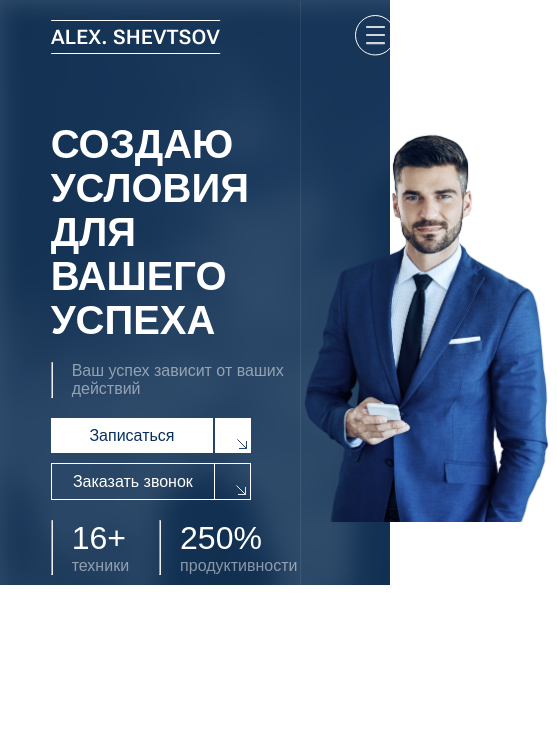
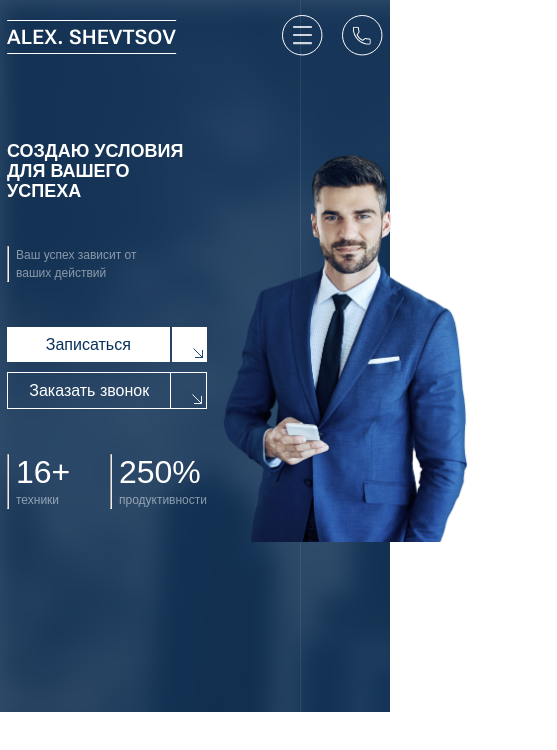
Before and after one commit to IvanKinder/fm, a Vue app: page / in a window 390 px wide. Shown: the top 750 px of the page, 557 px wide, since content can reach past the window. Built offline with nearby package versions, Linux system fonts and the light colour scheme; no server answers.

Commit message:
Небольшие правки

```diff
--- a/src/components/CallWindow.vue
+++ b/src/components/CallWindow.vue
@@ -122,4 +122,24 @@ const nameRules = [
     align-self: center;
     justify-self: center;
 }
+@media (max-width: 320px) {
+    .modal {
+        width: 100%;
+        padding: 4%;
+    }
+    .call-back {
+        line-height: 30px;
+        font-size: x-large;
+        max-width: 200px;
+    }
+    .consult-btn {
+        grid-template-columns: 215px 50px;
+    }
+    .new-btn {
+        font-size: 9px;
+    }
+    .check {
+        font-size: small;
+    }
+}
 </style>
--- a/src/components/FmContent.vue
+++ b/src/components/FmContent.vue
@@ -96,7 +96,9 @@ onMounted(() => {
                 </div>
             </div>
         </section>
-        <img src="../assets/mentor.png" alt="mentor photo">
+        <div class="mentor">
+            <img src="../assets/mentor.png" alt="mentor photo">
+        </div>
         <transition name="fade">
             <call-window v-if="showModal" :show-consult="showConsult"/>
         </transition>
@@ -129,8 +131,12 @@ section {
     grid-template-rows: repeat(4, max-content);
     gap: 45px;
 }
-main > img {
-    max-height: 591px;
+.mentor {
+    overflow: hidden;
+    width: fit-content;
+}
+.mentor > img {
+    max-height: 576px;
     justify-self: end;
 }
 .consult-btns {
@@ -216,8 +222,8 @@ hr {
     section {
         margin: 0;
     }
-    main > img {
-        max-height: 532px;
+    .mentor > img {
+        max-height: 517px;
     }
     .digits-container {
         margin: 0;
@@ -227,11 +233,14 @@ hr {
     section {
         gap: 20px;
     }
-    main > img {
-        max-height: 462px;
+    .mentor > img {
+        max-height: 447px;
     }
 }
 @media (max-width: 960px) {
+    main {
+        padding: 10px 7px;
+    }
     .consult-btns {
         grid-template-columns: 1fr;
         gap: 10px;
@@ -239,6 +248,21 @@ hr {
     }
     h1 {
         margin: 0;
+        font-size: 18px;
+        width: 100%;
+    }
+    section {
+        max-width: 200px;
+        grid-template-rows: max-content 36px repeat(4, max-content);
+        gap: 45px;
+    }
+    .description {
+        gap: 8px;
+        font-size: 10px;
+        width: 135px;
+    }
+    .small-text {
+        font-size: 12px;
     }
     .btn-1 > div {
         height: 35px;
@@ -250,12 +274,18 @@ hr {
         width: 10px;
         margin: 0 4px 4px 0;
     }
+    .digits-container {
+        gap: 10px;
+    }
+    .digits-container > div {
+        gap: 8px;
+    }
 }
 @media (max-width: 720px) {
-    h1 {
+    /* h1 {
         font-size: 2.5rem;
-    }
-    main > img {
+    } */
+    .mentor > img {
         max-height: 400px;
     }
 }
--- a/src/components/FmHeader.vue
+++ b/src/components/FmHeader.vue
@@ -86,6 +86,9 @@ nav {
     display: none;
 }
 @media (max-width: 960px) {
+    header {
+        padding: 10px 7px;
+    };
     nav {
         grid-template-columns: repeat(2, 1fr);
     }
@@ -107,4 +110,9 @@ nav {
         padding-top: 5px;
     }
 }
+@media (max-width: 320px) {
+    nav > img {
+        max-width: 100px;
+    }
+}
 </style>
--- a/src/components/MainPage.vue
+++ b/src/components/MainPage.vue
@@ -26,10 +26,11 @@ const setOver = () => {
   z-index: -1;
   overflow: auto;
   width: 100%;
+  max-height: 712px;
 }
-@media (max-width: 960px) {
+@media (max-width: 320px) {
   .back {
-    max-height: 585px;
+    max-height: 600px;
   }
 }
 @media (min-width: 961px) {
--- a/src/style.css
+++ b/src/style.css
@@ -24,7 +24,7 @@ a:hover {
 
 body {
   margin: 0;
-  min-width: 320px;
+  /* min-width: 320px; */
   min-height: 100vh;
   display: flex;
   flex-direction: column;
```
